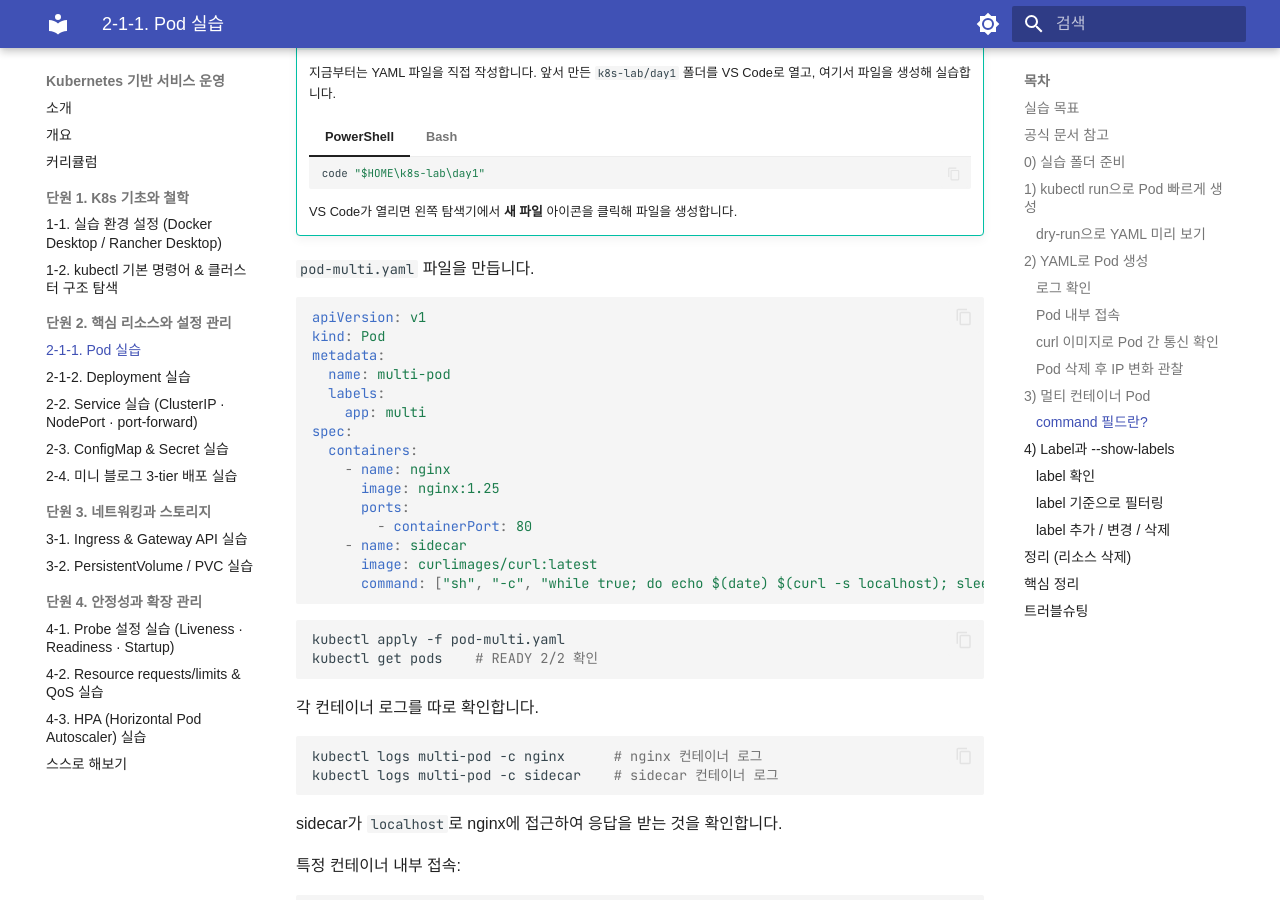
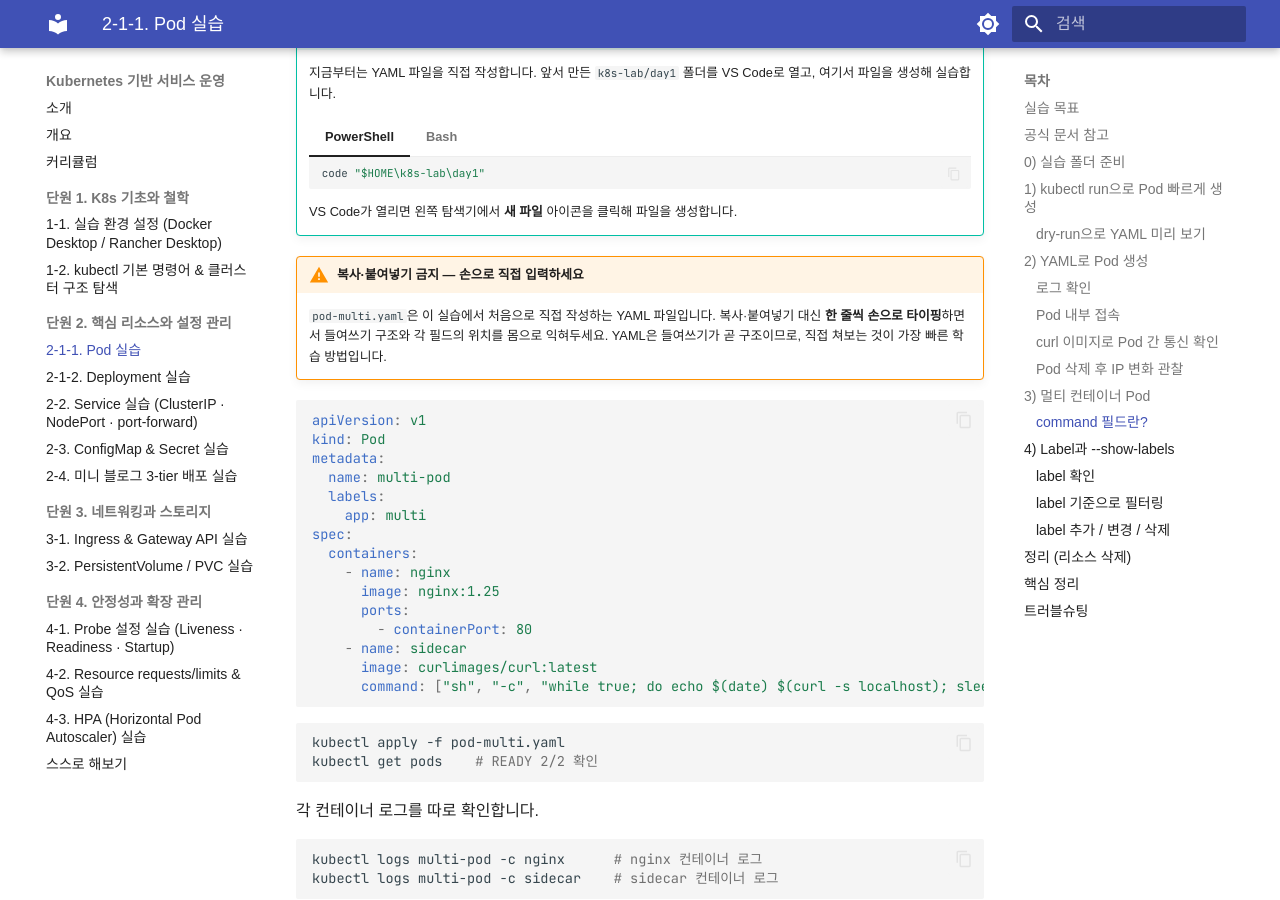
Before and after one commit to skilleat-labs/docker-k8s-labs, an MkDocs documentation site: the page built from docs/modules/module10/2-1-1.md, in a window 1280 px wide and 900 px high, scrolled down 4114 px. Built offline with MkDocs 1.6.1 and Material for MkDocs 9.7.7, drawn with Linux system fonts in a browser that asks for light colours; some web fonts are replaced.

Commit message:
docs: pod-multi.yaml 직접 타이핑 안내 추가

````diff
--- a/docs/modules/module10/2-1-1.md
+++ b/docs/modules/module10/2-1-1.md
@@ -204,7 +204,10 @@ command: ["sh", "-c", "while true; do echo $(date) $(curl -s localhost); sleep 5
 
     VS Code가 열리면 왼쪽 탐색기에서 **새 파일** 아이콘을 클릭해 파일을 생성합니다.
 
-`pod-multi.yaml` 파일을 만듭니다.
+!!! warning "복사·붙여넣기 금지 — 손으로 직접 입력하세요"
+    `pod-multi.yaml`은 이 실습에서 처음으로 직접 작성하는 YAML 파일입니다.
+    복사·붙여넣기 대신 **한 줄씩 손으로 타이핑**하면서 들여쓰기 구조와 각 필드의 위치를 몸으로 익혀두세요.
+    YAML은 들여쓰기가 곧 구조이므로, 직접 쳐보는 것이 가장 빠른 학습 방법입니다.
 
 ```yaml
 apiVersion: v1
````
